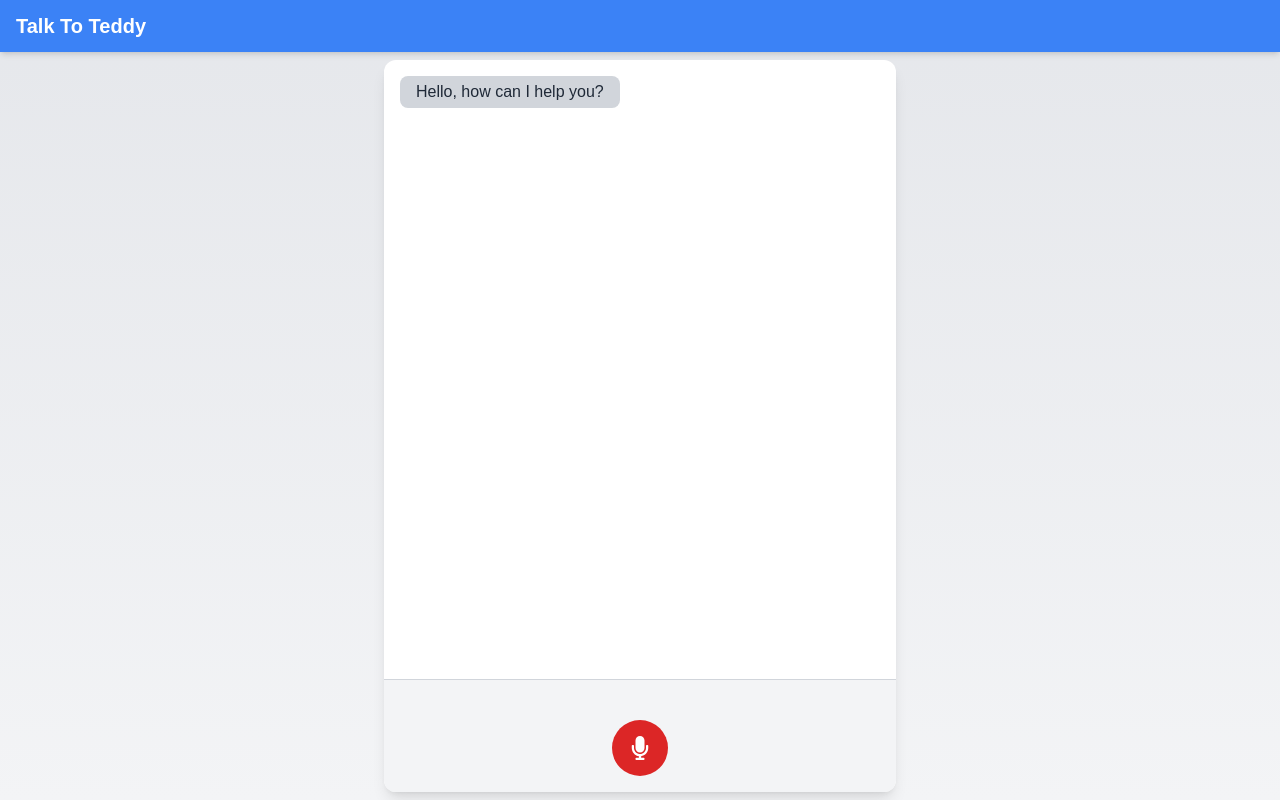
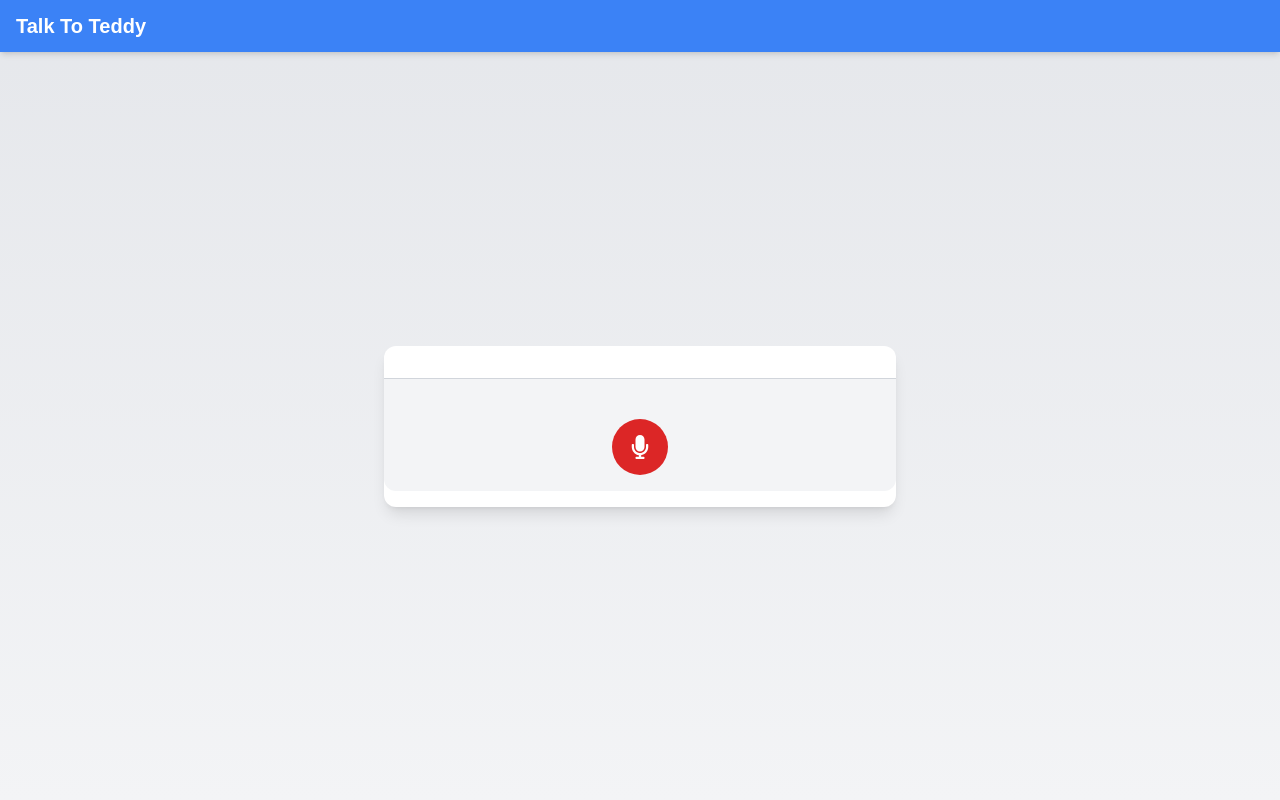
Before and after one commit to arzekeil/talk_to_duckie, a React (Vite) app: page / in a window 1280 px wide. Built offline with nearby package versions, Linux system fonts and the light colour scheme.

Commit message:
basic connection from frontend to flask backend after each user input

```diff
--- a/src/App.tsx
+++ b/src/App.tsx
@@ -5,15 +5,56 @@ import AudioRecorder from "./components/AudioRecorder";
 import Message from "./types/Message";
 
 const App: React.FC = () => {
-  // State to store all messages
-  const [messages, setMessages] = useState<Message[]>([
-    Message.createRecipientMessage(1, "Hello, how can I help you?"),
-  ]);
+  // State to store user messages and recipient (AI) messages
+  const [userMessages, setUserMessages] = useState<Message[]>([]);
+  const [recipientMessages, setRecipientMessages] = useState<Message[]>([]);
 
-  // Function to handle adding a new message
-  const addMessage = (message: Message) => {
-    setMessages((prevMessages) => [...prevMessages, message]);
+  // Function to handle adding a user message
+  const addUserMessage = (message: Message) => {
+    setUserMessages((prevMessages) => [...prevMessages, message]);
+
+    // Simulate an AI response based on the user message
+    getAIResponse(message.text || ""); // Pass the user message text to the AI model
   };
+
+  // Function to handle adding a recipient (AI) message
+  const addRecipientMessage = (message: Message) => {
+    setRecipientMessages((prevMessages) => [...prevMessages, message]);
+  };
+
+  // Mock function to simulate an API call to the AI model
+  const getAIResponse = async (userText: string) => {
+    try {
+      // Simulate an API call
+      const response = await fetch("http://localhost:5000/ai-response", {
+        method: "POST",
+        headers: {
+          "Content-Type": "application/json",
+        },
+        body: JSON.stringify({ userText }),
+      });
+
+      if (!response.ok) throw new Error("Failed to fetch AI response");
+
+      const data = await response.json();
+
+      // console.log(data.response)
+
+      const aiMessage = new Message(
+        Date.now(),
+        "recipient",
+        data.response || "I didn't understand that."
+      );
+      addRecipientMessage(aiMessage);
+    } catch (error) {
+      console.error("Error fetching AI response:", error);
+    }
+  };
+
+  // Combine user and recipient messages for rendering in the chat UI
+  const allMessages = [...userMessages, ...recipientMessages].sort(
+    (a, b) => a.id - b.id
+  );
 
   return (
     <div className="min-h-screen bg-gradient-to-b from-gray-200 to-gray-100 flex flex-col">
@@ -21,23 +62,20 @@ const App: React.FC = () => {
       <AppBar />
 
       {/* Main Content */}
-      <main
-        className="flex-grow flex items-center justify-center pt-2 pb-2"
-        style={{ height: "calc(100vh - 4rem)" }} // Adjust 4rem to match AppBar height if necessary
-      >
+      <main className="flex-grow flex items-center justify-center">
         <div className="bg-white shadow-lg rounded-xl w-full max-w-lg flex flex-col h-full">
           {/* Chat Messages */}
           <div className="flex-grow p-4 space-y-4 overflow-y-auto">
-            {messages.map((message) => (
+            {allMessages.map((message) => (
               <MessageWidget key={message.id} message={message} />
             ))}
           </div>
 
           {/* Audio Recorder */}
-          <div className="bg-gray-100 border-t border-gray-300 p-4 rounded-b-xl">
+          <div className="bg-gray-100 border-t border-gray-300 p-4 rounded-b-xl mb-4">
             <AudioRecorder
               onSend={({ audioUrl, text }) =>
-                addMessage(new Message(Date.now(), "user", text || "Audio message sent", audioUrl))
+                addUserMessage(new Message(Date.now(), "user", text || "Audio message sent", audioUrl))
               }
             />
           </div>
--- a/vite.config.ts
+++ b/vite.config.ts
@@ -11,6 +11,11 @@ export default defineConfig({
         changeOrigin: true,
         rewrite: (path) => path.replace(/^\/proxy/, ''), // Optional: rewrite the API prefix
       },
+      '/ai-response': {
+        target: 'http://127.0.0.1:5000',
+        changeOrigin: true,
+        rewrite: (path) => path.replace(/^\/ai-response/, ''), // Optional: rewrite the API prefix
+      },
     },
   },
 });
```
Also changed, not shown: 2 other files (tests, documents, lock files or other folders).
